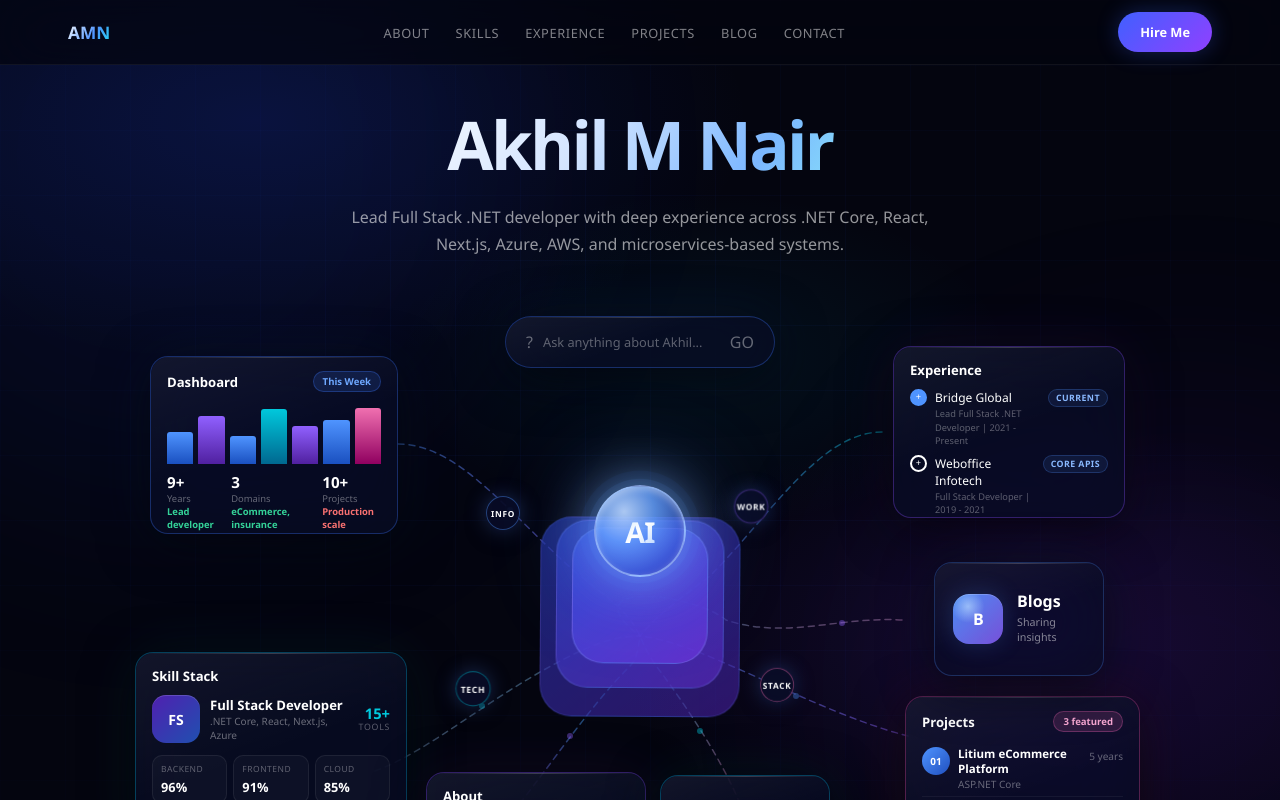
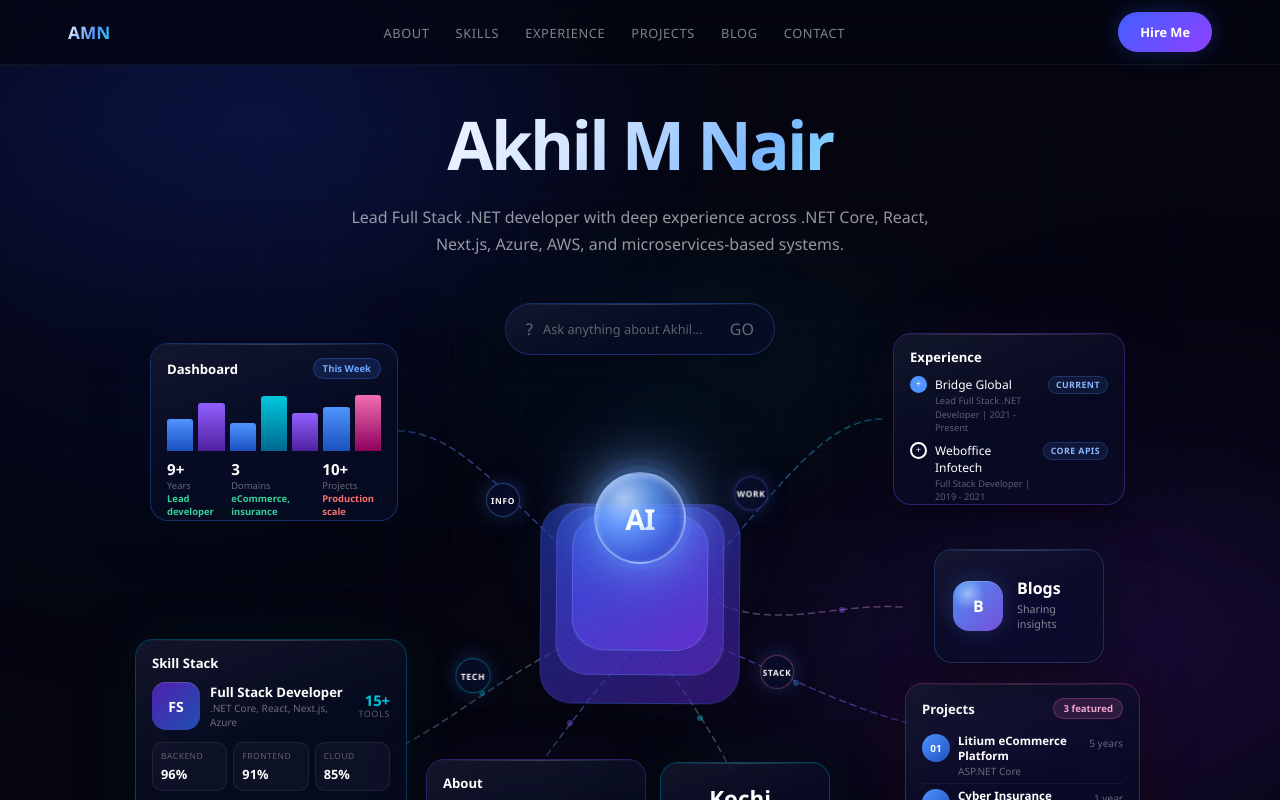
Before and after one commit to akhilbridge/My-Resume, a Next.js app: page / in a window 1280 px wide. Shown: the top 800 px of the page. Built offline with nearby package versions, Linux system fonts and the light colour scheme.

Commit message:
ui fixes

```diff
--- a/app/globals.css
+++ b/app/globals.css
@@ -211,7 +211,7 @@ input {
 .hero-copy-band {
   max-width: 720px;
   text-align: center;
-  margin: 0 auto 18px;
+  margin: 0 auto 5px;
   padding: 10px 14px 0;
 }
 
```
